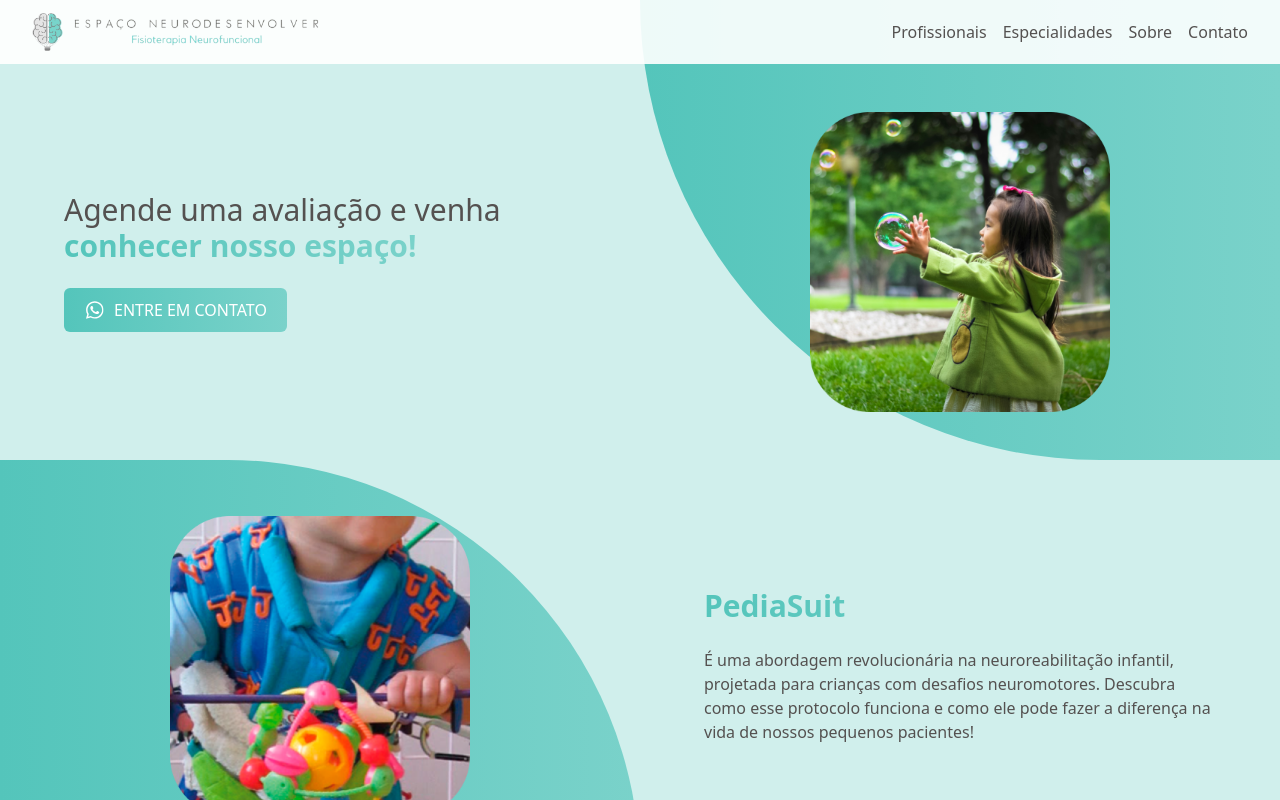
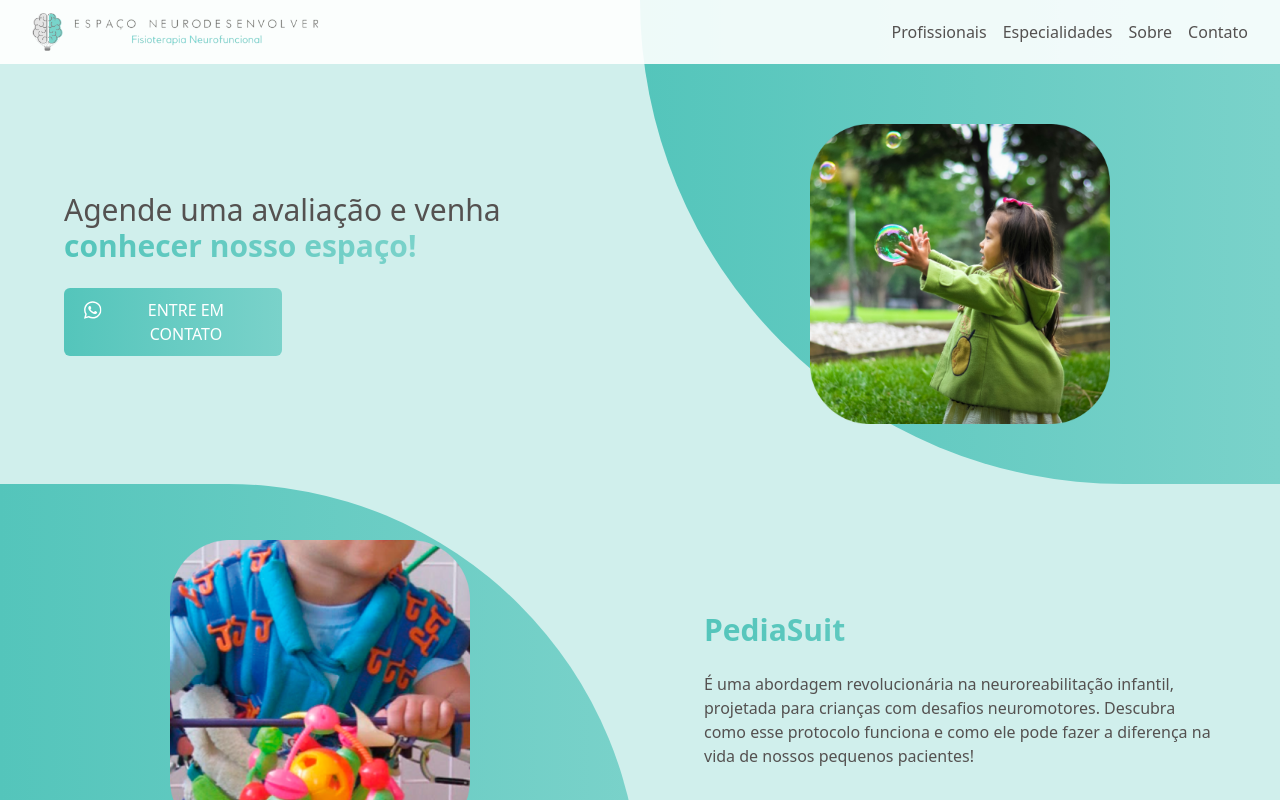
Before and after one commit to NathanPatrzyk/espaconeurodesenvolver, a React (Vite) app: page / in a window 1280 px wide. Shown: the top 800 px of the page. Built offline with nearby package versions, Linux system fonts and the light colour scheme.

Commit message:
version-3.1.0

```diff
--- a/package.json
+++ b/package.json
@@ -11,7 +11,8 @@
   },
   "dependencies": {
     "react": "^18.2.0",
-    "react-dom": "^18.2.0"
+    "react-dom": "^18.2.0",
+    "react-router-dom": "^6.23.0"
   },
   "devDependencies": {
     "@types/react": "^18.2.66",
--- a/src/components/Button.jsx
+++ b/src/components/Button.jsx
@@ -1,6 +1,6 @@
 const Button = (props) => {
   return (
-    <button className="flex align-center justify-left gap-2 text-light-neuro sm:w-auto w-full min-w-[170px] max-w-[300px] font-sm font-medium bg-gradient-to-r from-dark-cyan-neuro to-cyan-neuro py-[10px] px-[20px] rounded-md hover:opacity-80">
+    <button className="flex align-center justify-start gap-2 text-light-neuro w-[70vw] sm:w-[170px] font-sm font-medium bg-gradient-to-r from-dark-cyan-neuro to-cyan-neuro py-[10px] px-[20px] rounded-md hover:opacity-80">
       {props.children}
     </button>
   );
--- a/src/components/ButtonAlternative.jsx
+++ b/src/components/ButtonAlternative.jsx
@@ -1,6 +1,6 @@
 const ButtonAlternative = (props) => {
   return (
-    <button className="flex align-center justify-left gap-2 text-dark-cyan-neuro sm:w-auto w-full max-w-[300px] font-sm font-medium bg-light-neuro py-[10px] px-[20px] rounded-md hover:opacity-80">
+    <button className="flex align-center justify-left gap-2 text-dark-cyan-neuro font-sm font-medium bg-light-neuro py-[10px] px-[20px] rounded-md hover:opacity-80">
       {props.children}
     </button>
   );
--- a/src/components/Footer.jsx
+++ b/src/components/Footer.jsx
@@ -8,7 +8,7 @@ import IconFacebookAlternative from "../assets/facebookAlternative.svg";
 
 const Footer = () => {
   let links = [
-    { name: "Profissionais", link: "#" },
+    { name: "Profissionais", link: "/profissionais" },
     { name: "Especialidades", link: "#especialidades" },
     { name: "Sobre", link: "#sobre" },
     { name: "Contato", link: "#contato" },
--- a/src/components/Main.jsx
+++ b/src/components/Main.jsx
@@ -14,9 +14,9 @@ const Main = () => {
         </h1>
         <div className="pt-6">
           <a href="https://api.whatsapp.com/send?phone=554299732535">
-            <Button>
+            <button className="flex align-center justify-start gap-2 text-light-neuro w-[70vw] sm:w-[218px] font-sm font-medium bg-gradient-to-r from-dark-cyan-neuro to-cyan-neuro py-[10px] px-[20px] rounded-md hover:opacity-80">
               <svg
-                className="m-0.5"
+                className="mt-0.5"
                 xmlns="http://www.w3.org/2000/svg"
                 width="18"
                 height="20"
@@ -36,7 +36,7 @@ const Main = () => {
                 </defs>
               </svg>
               ENTRE EM CONTATO
-            </Button>
+            </button>
           </a>
         </div>
       </div>
--- a/src/components/Nav.jsx
+++ b/src/components/Nav.jsx
@@ -4,7 +4,7 @@ import IconSeeMore from "../assets/see-more.svg";
 
 const Nav = () => {
   let links = [
-    { name: "Profissionais", link: "#"},
+    { name: "Profissionais", link: "/profissionais"},
     { name: "Especialidades", link: "#especialidades" },
     { name: "Sobre", link: "#sobre" },
     { name: "Contato", link: "#contato" },
--- a/src/components/Professionals.jsx
+++ b/src/components/Professionals.jsx
@@ -3,20 +3,22 @@ import ButtonAlternative from "./ButtonAlternative";
 
 const Professionals = () => {
   return (
-    <footer className="bg-gradient-to-r from-dark-cyan-neuro to-cyan-neuro">
-      <div className="flex sm:flex-row flex-col md:gap-8 gap-2 md:p-16 py-8 p-4">
-        <div className="flex">
+    <section className="bg-gradient-to-r from-dark-cyan-neuro to-cyan-neuro">
+      <div className="flex sm:flex-row flex-col gap-8 md:p-16 xl:px-48 py-8 p-4">
+        <div className="mx-auto">
             <h2 className="text-light-neuro text-2xl font-bold">
               Conheça nossos profissionais, suas formações e especialidades:
             </h2>
         </div>
-        <div className="sm:self-center min-w-[128px]">
-            <ButtonAlternative>
-                <div>SAIBA MAIS</div>
-            </ButtonAlternative>
+        <div className="sm:self-center mx-auto min-w-[128px]">
+            <a href="/profissionais">
+              <ButtonAlternative>
+                  <div>SAIBA MAIS</div>
+              </ButtonAlternative>
+            </a>
         </div>
       </div>
-    </footer>
+    </section>
   );
 };
 
--- a/src/components/SocialMedia.jsx
+++ b/src/components/SocialMedia.jsx
@@ -16,7 +16,7 @@ const SocialMedia = () => {
         <h2 className="font-bold bg-gradient-to-r from-dark-cyan-neuro to-cyan-neuro text-transparent bg-clip-text text-3xl">
           Redes Sociais
         </h2>
-        <div className="flex md:flex-row flex-col gap-6 pt-6">
+        <div className="flex md:flex-row flex-col gap-6 pt-6 sm:items-start items-center">
           <LinkSocialMedia
             icon={IconWhatsapp}
             link="https://api.whatsapp.com/send?phone=554299732535"
@@ -28,7 +28,7 @@ const SocialMedia = () => {
             name="EMAIL"
           />
         </div>
-        <div className="flex md:flex-row flex-col gap-6 pt-6">
+        <div className="flex md:flex-row flex-col gap-6 pt-6 sm:items-start items-center">
           <LinkSocialMedia
             icon={IconInstagram}
             link="https://www.instagram.com/espaconeurodesenvolver/"
--- a/src/main.jsx
+++ b/src/main.jsx
@@ -1,10 +1,24 @@
 import React from "react";
 import ReactDOM from "react-dom/client";
-import App from "./App.jsx";
 import "./index.css";
+import { createBrowserRouter, RouterProvider } from "react-router-dom";
+
+import Home from "./routes/Home";
+import Professionals from "./routes/Professionals";
+
+const router = createBrowserRouter([
+  {
+    path: "/",
+    element: <Home />,
+  },
+  {
+    path: "profissionais",
+    element: <Professionals />,
+  },
+]);
 
 ReactDOM.createRoot(document.getElementById("root")).render(
   <React.StrictMode>
-    <App />
+    <RouterProvider router={router} />
   </React.StrictMode>
 );
--- a/src/App.jsx
+++ b/src/routes/Home.jsx
@@ -1,24 +1,24 @@
-import ImageEstimulacaoVisual from "./assets/estimulacaovisual.webp";
-import ImagePediasuit from "./assets/pediasuit.webp";
-import ImageTerapiaOcupacional from "./assets/terapiaocupacional.webp";
-import ImageBobath from "./assets/bobath.webp";
-import ImagePsicomotricidade from "./assets/psicomotricidade.webp";
-import ImagePsicologia from "./assets/psicologia.webp";
-import ImageFonoaudiologia from "./assets/fonoaudiologia.webp";
+import ImageEstimulacaoVisual from "../assets/estimulacaovisual.webp";
+import ImagePediasuit from "../assets/pediasuit.webp";
+import ImageTerapiaOcupacional from "../assets/terapiaocupacional.webp";
+import ImageBobath from "../assets/bobath.webp";
+import ImagePsicomotricidade from "../assets/psicomotricidade.webp";
+import ImagePsicologia from "../assets/psicologia.webp";
+import ImageFonoaudiologia from "../assets/fonoaudiologia.webp";
 
-import About from "./components/About";
-import Main from "./components/Main";
-import Nav from "./components/Nav";
-import Speciality from "./components/Speciality";
-import SpecialityAlternative from "./components/SpecialityAlternative";
-import SocialMedia from "./components/SocialMedia";
-import Location from "./components/Location";
-import Professionals from "./components/Professionals"
-import Footer from "./components/Footer";
+import About from "../components/About";
+import Main from "../components/Main";
+import Nav from "../components/Nav";
+import Speciality from "../components/Speciality";
+import SpecialityAlternative from "../components/SpecialityAlternative";
+import SocialMedia from "../components/SocialMedia";
+import Location from "../components/Location";
+import Professionals from "../components/Professionals"
+import Footer from "../components/Footer";
 
-function App() {
+function Home() {
   return (
-    <>
+    <div>
       <Main />
       <div id="especialidades">
         <Speciality
@@ -55,8 +55,8 @@ function App() {
       <Speciality image={ImageFonoaudiologia} title="Fonoaudiologia" />
       <Nav />
       <Footer />
-    </>
+    </div>
   );
 }
 
-export default App;
+export default Home;
--- /dev/null
+++ b/src/routes/Professionals.jsx
@@ -0,0 +1,9 @@
+function Professionals() {
+  return (
+    <div>
+        <h1>Profissionais</h1>
+    </div>
+  );
+}
+
+export default Professionals;
```
Also changed, not shown: 1 other file (tests, documents, lock files or other folders).
